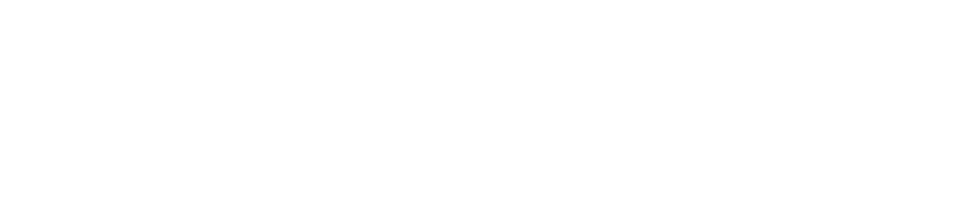
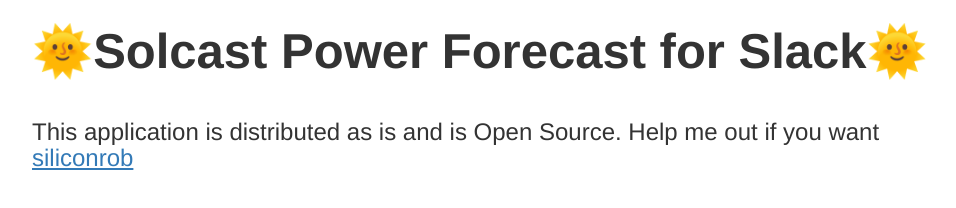
Before and after one commit to Siliconrob/solcast-slack, a website: page support.html in a window 1280 px wide. Shown: the whole page, without its empty margins (138-1094 px from the left). Drawn offline with Linux system fonts and the light colour scheme.

Commit message:
💩🌶 Checkpoint privacy.html:4054/54 support.html:4054/209

```diff
--- a/support.html
+++ b/support.html
@@ -0,0 +1,26 @@
+<!doctype html>
+<html lang="en">
+<head>
+  <meta charset="utf-8">
+  <meta http-equiv="X-UA-Compatible" content="IE=edge,chrome=1">
+
+  <title>Solcast Power Forecast for Slack</title>
+  <meta name="description" content="Solar Power Forecast for Slack">
+  <meta name="author" content="Robin Michael  @siliconrob">
+  <meta name="viewport" content="width=device-width, initial-scale=1.0">
+  <link rel="stylesheet" href="https://opensource.keycdn.com/fontawesome/4.6.3/font-awesome.min.css" integrity="sha384-Wrgq82RsEean5tP3NK3zWAemiNEXofJsTwTyHmNb/iL3dP/sZJ4+7sOld1uqYJtE" crossorigin="anonymous">
+  <link rel="stylesheet" href="/style.css">
+</head>
+
+<body>
+
+  <section class="container">
+    <header>
+      <h1>🌞Solcast Power Forecast for Slack🌞</h1>
+    </header>
+    <h3>
+      This application is distributed as is and is Open Source.  Help me out if you want <a href="github.com/Siliconrob">siliconrob</a>
+    </h3>
+  </section>
+</body>
+</html>
```
Also changed, not shown: privacy.html (+1 -3 lines).
